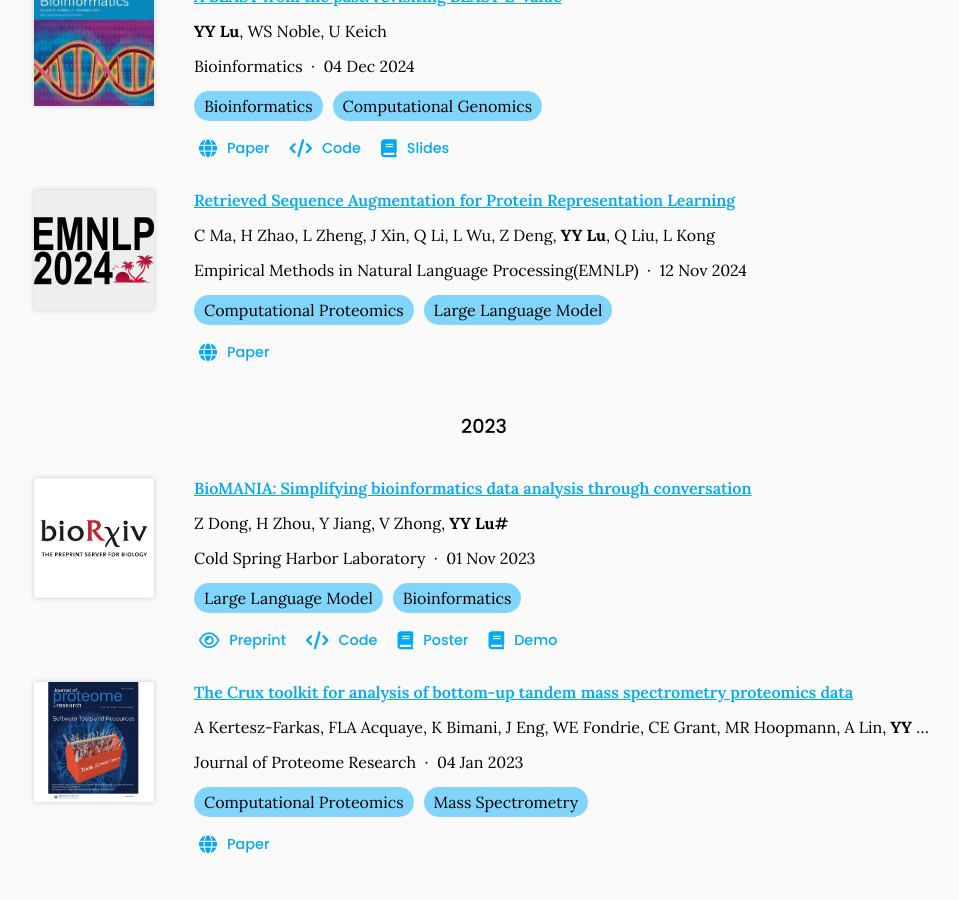
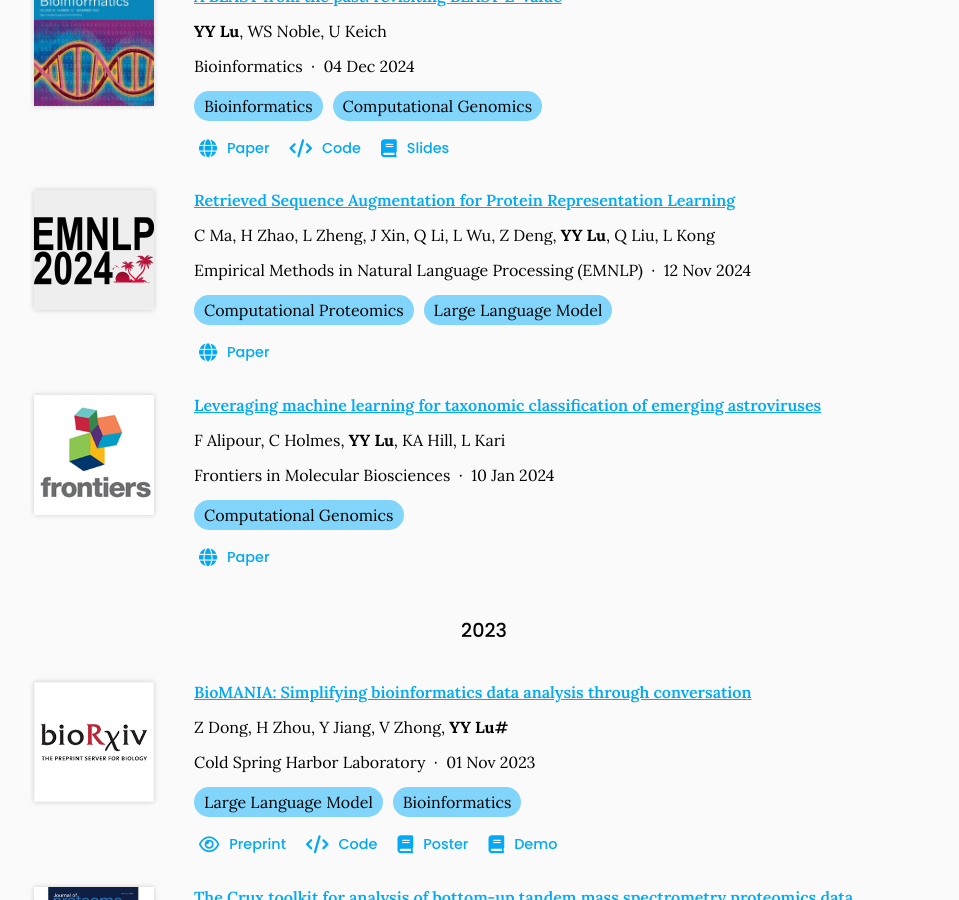
Before and after one commit to batmen-lab/batmen-lab.github.io, a Jekyll site: the page built from research/index.md, in a window 1280 px wide and 900 px high, scrolled down 2290 px. Shown: the whole window, without its empty margins (156-1115 px from the left). Built offline with Jekyll 4.4.1, drawn with Linux system fonts in a browser that asks for light colours.

Commit message:
add some changes

```diff
--- a/_data/citations.yaml
+++ b/_data/citations.yaml
@@ -393,8 +393,7 @@
   - Error-controlled Machine Learning
   - Hypothesis Generation
 - id: url:https://www.proquest.com/openview/d28742f789e37325baa466d61bd8f0d0/1
-  title: 'Big Data Analytics in Metagenomics: Integration, Representation, Management,
-    and Visualization'
+  title: 'Big Data Analytics in Metagenomics: Integration, Representation, Management, and Visualization'
   authors:
   - <b>YY Lu</b>
   publisher: Doctoral Thesis, University of Southern California
@@ -408,8 +407,7 @@
   - Computational Genomics
   - Computational Microbiomics
 - id: doi:10.1093/nar/gkx767
-  title: Towards enhanced and interpretable clustering/classification in integrative
-    genomics
+  title: 'Towards enhanced and interpretable clustering/classification in integrative genomics'
   authors:
   - <b>YY Lu</b>
   - J Lv
@@ -470,7 +468,7 @@
   tags:
   - Computational Microbiomics
 - id: https://aclanthology.org/2024.emnlp-main.104/
-  title: Retrieved Sequence Augmentation for Protein Representation Learning
+  title: 'Retrieved Sequence Augmentation for Protein Representation Learning'
   authors:
   - C Ma
   - H Zhao
@@ -482,16 +480,33 @@
   - <b>YY Lu</b>
   - Q Liu
   - L Kong
-  publisher: Empirical Methods in Natural Language Processing(EMNLP)
+  publisher: Empirical Methods in Natural Language Processing (EMNLP)
   date: '2024-11-12'
-  link: https://aclanthology.org/2024.emnlp-main.104/
+  link: https://aclanthology.org/2024.emnlp-main.104
   extra-links:
-  - link: https://www.biorxiv.org/content/10.1101/2023.02.22.529597
+  - link: ttps://aclanthology.org/2024.emnlp-main.104
     text: Paper
   tags:
   - Computational Proteomics
   - Large Language Model
   image: images/tools/emnlp24.png
+- id: https://www.frontiersin.org/journals/molecular-biosciences/articles/10.3389/fmolb.2023.1305506
+  title: 'Leveraging machine learning for taxonomic classification of emerging astroviruses'
+  authors:
+  - F Alipour
+  - C Holmes
+  - <b>YY Lu</b>
+  - KA Hill
+  - L Kari
+  publisher: Frontiers in Molecular Biosciences
+  date: '2024-01-10'
+  link: https://www.frontiersin.org/journals/molecular-biosciences/articles/10.3389/fmolb.2023.1305506
+  extra-links:
+  - link: https://www.frontiersin.org/journals/molecular-biosciences/articles/10.3389/fmolb.2023.1305506
+    text: Paper
+  tags:
+  - Computational Genomics
+  image: images/tools/frontiers.png
 - id: doi:10.1021/acs.jproteome.2c00615
   title: The Crux toolkit for analysis of bottom-up tandem mass spectrometry proteomics data
   authors:
```
Also changed, not shown: images/tools/frontiers.png (added).
